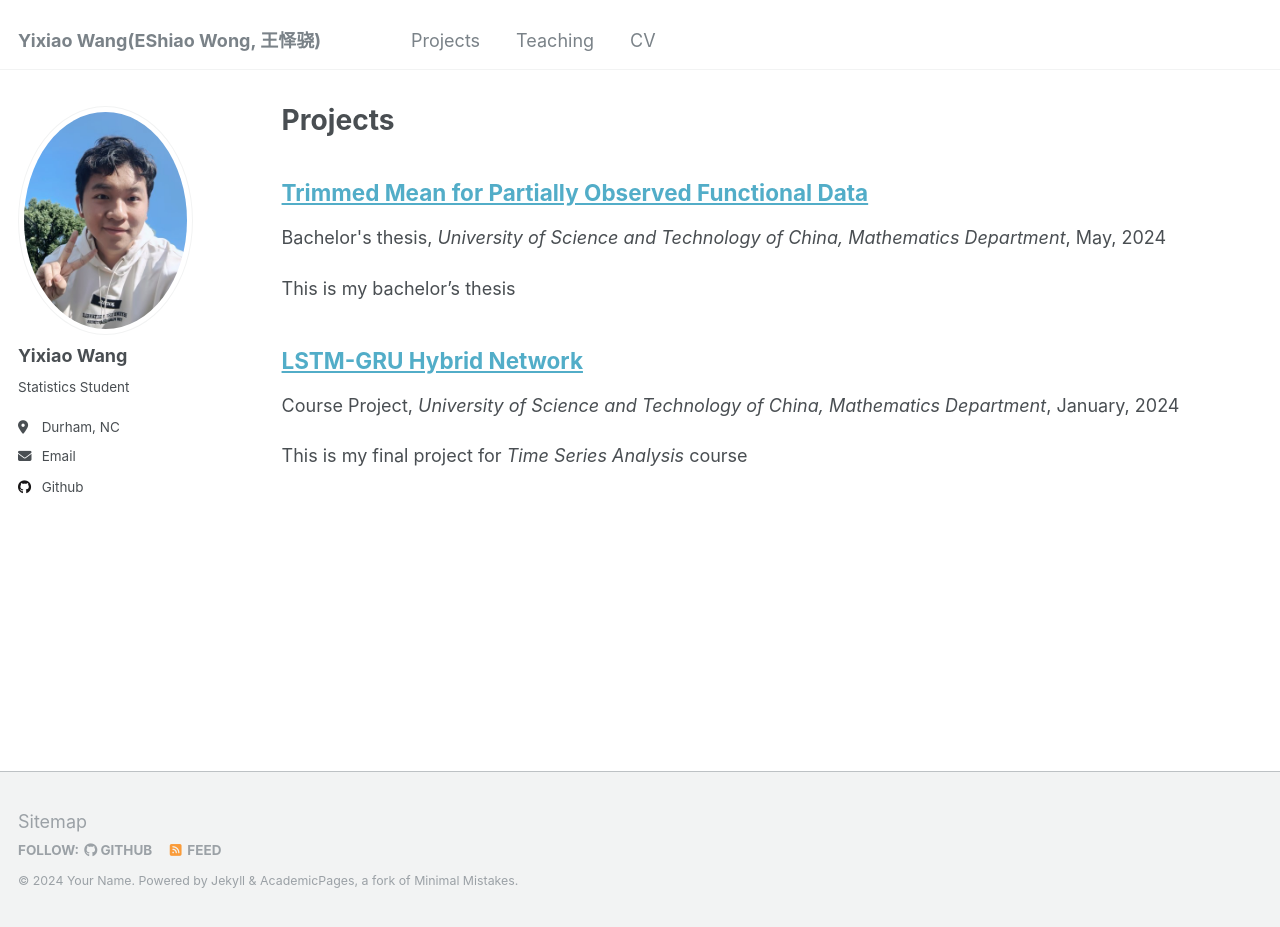
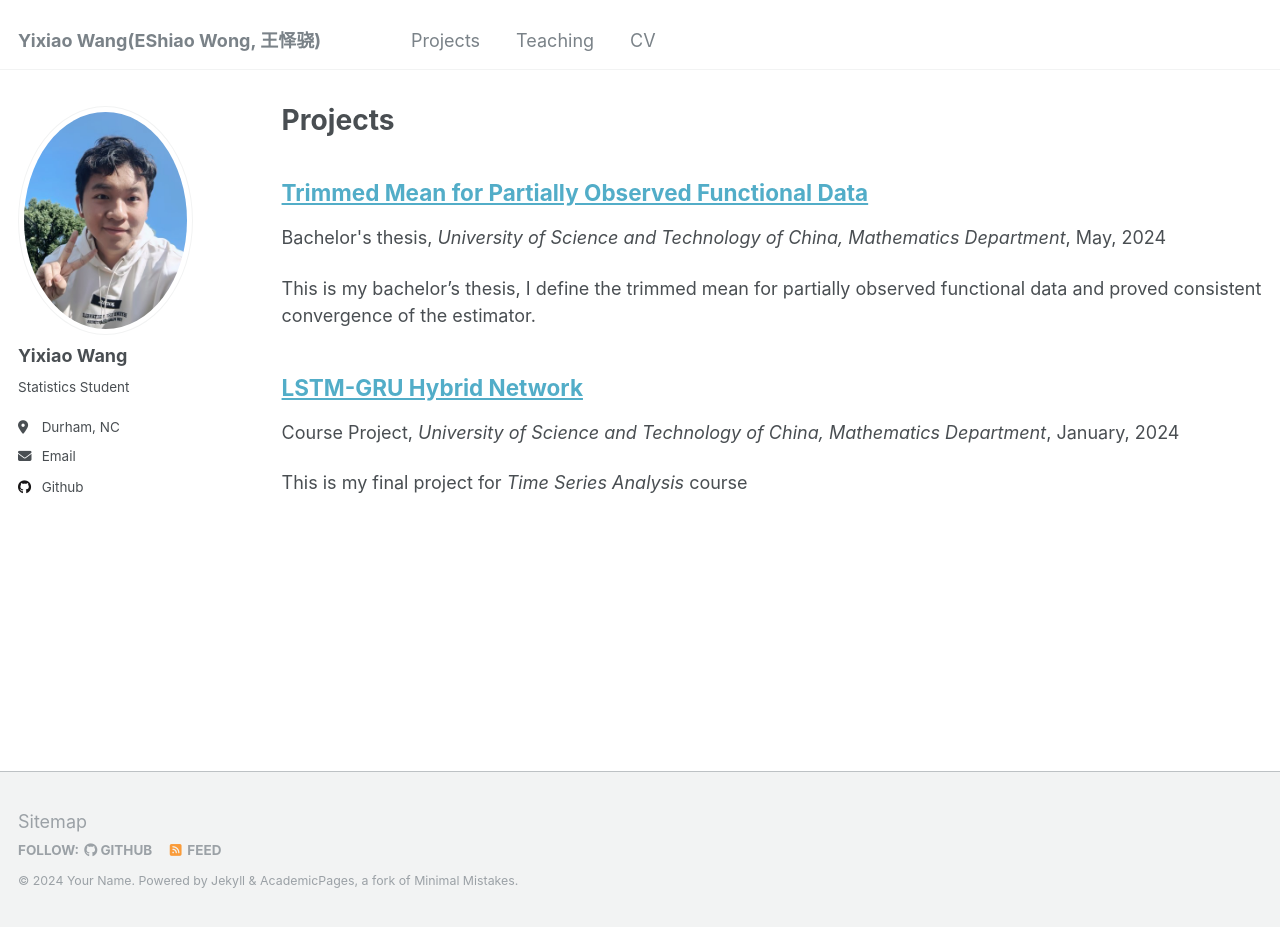
Before and after one commit to Yixiao-Wang-Stats/Yixiao-Wang-Stats.github.io, a Jekyll site: the page built from _pages/projects.html, in a window 1280 px wide and 927 px high. Built offline with Jekyll 4.4.1, drawn with Linux system fonts in a browser that asks for light colours; nearby versions of some CDN libraries; library files that are not in the unit come from our copies; a script that is not in the unit is left out.

Commit message:
Update Trimmed-Mean-for-Partially-Observed-Functional-Data.md

```diff
--- a/_projects/Trimmed-Mean-for-Partially-Observed-Functional-Data.md
+++ b/_projects/Trimmed-Mean-for-Partially-Observed-Functional-Data.md
@@ -6,7 +6,7 @@ permalink: /projects/Trimmed-Mean-for-Partially-Observed-Functional-Data
 venue: "University of Science and Technology of China, Mathematics Department"
 date: 2024-05-01
 location: "Anhui, China"
-excerpt: "This is my bachelor's thesis"
+excerpt: "This is my bachelor's thesis, I define the trimmed mean for partially observed functional data and proved consistent convergence of the estimator."
 ---
 ## Overview
 
```
